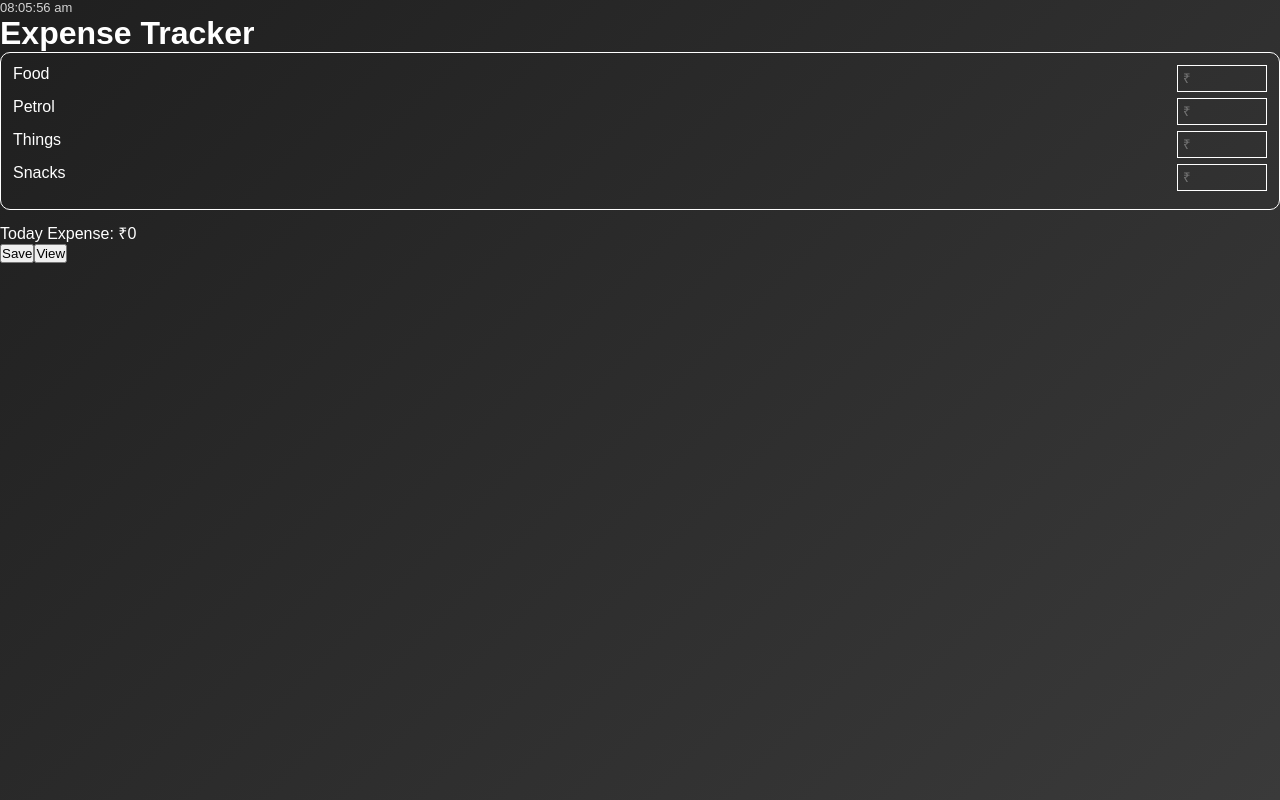
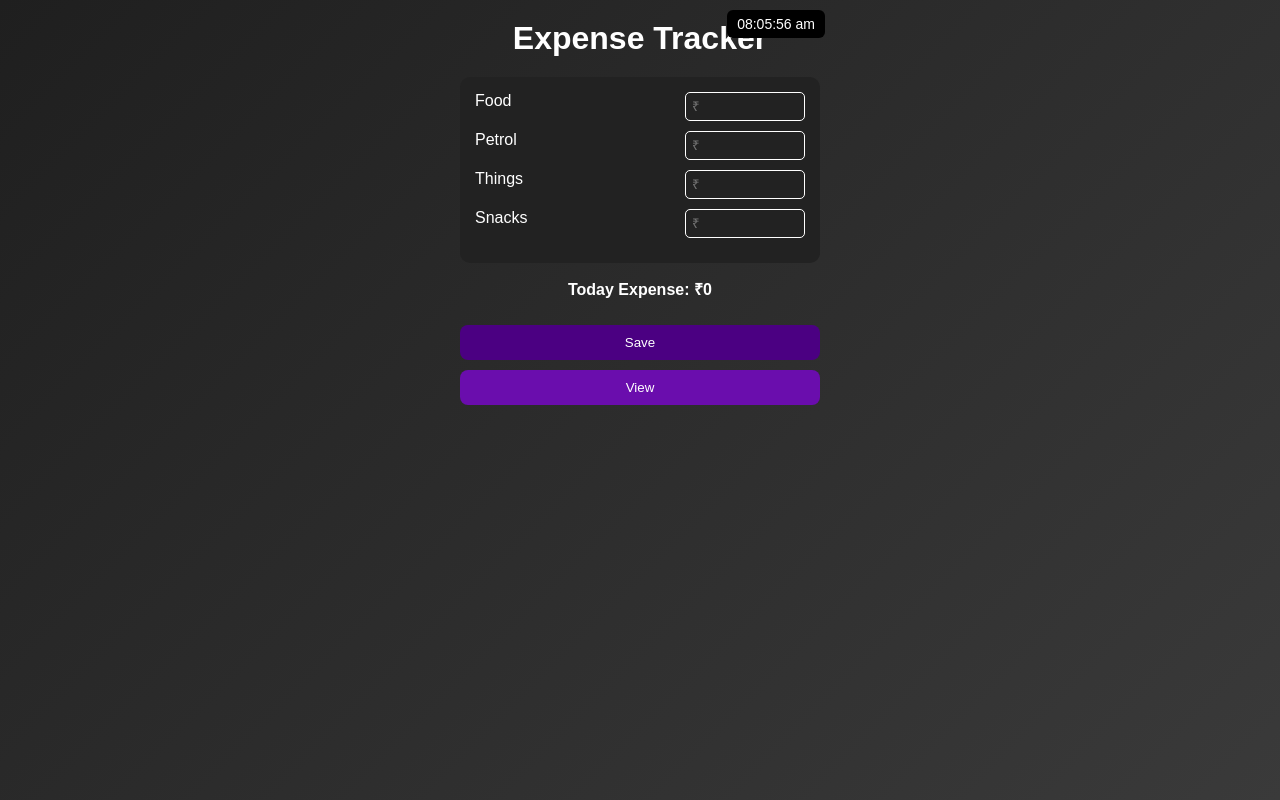
Before and after one commit to RadhakrishnanSA/Money_manager, a React (Vite) app: page / in a window 1280 px wide. Built offline with nearby package versions, Linux system fonts and the light colour scheme.

Commit message:
Update App.css

```diff
--- a/src/App.css
+++ b/src/App.css
@@ -1,87 +1,71 @@
-.container {
-  max-width: 420px;
+.app {
+  max-width: 400px;
   margin: auto;
   padding: 20px;
-}
-
-.header {
-  display: flex;
-  justify-content: space-between;
-  align-items: center;
-  margin-bottom: 15px;
+  position: relative;
 }
 
 .time-box {
-  font-size: 13px;
-  opacity: 0.8;
+  position: absolute;
+  top: 10px;
+  right: 15px;
+  background: #000;
+  padding: 6px 10px;
+  border-radius: 6px;
+  font-size: 14px;
 }
 
-.budget-box {
-  background: #000;
-  border: 2px solid white;
-  padding: 12px;
-  border-radius: 10px;
-  margin-bottom: 15px;
-}
-
-.budget-box label {
-  font-weight: bold;
-  display: block;
-  margin-bottom: 5px;
-}
-
-.budget-box input {
-  width: 100%;
-  background: transparent;
-  border: 1px solid white;
-  color: white;
-  padding: 8px;
-  font-size: 16px;
+h1 {
+  text-align: center;
+  margin-bottom: 20px;
 }
 
 .card {
-  border: 1px solid white;
+  background: #222;
+  padding: 15px;
   border-radius: 10px;
-  padding: 12px;
-  margin-bottom: 12px;
-}
-
-.card h3 {
-  margin-bottom: 8px;
 }
 
 .row {
   display: flex;
   justify-content: space-between;
-  margin-bottom: 6px;
+  margin-bottom: 10px;
 }
 
-.row input {
-  width: 90px;
+input {
+  width: 120px;
+  padding: 6px;
+  border: 1px solid white;
   background: transparent;
-  border: 1px solid white;
   color: white;
-  padding: 5px;
+  border-radius: 5px;
 }
 
-.summary {
-  border-top: 1px solid white;
-  margin-top: 15px;
-  padding-top: 10px;
+.total {
+  margin: 15px 0;
+  font-weight: bold;
+  text-align: center;
 }
 
-.save-btn {
+.btn {
   width: 100%;
-  margin-top: 15px;
-  padding: 12px;
+  padding: 10px;
+  margin-top: 10px;
   background: #4b0082;
   color: white;
   border: none;
-  border-radius: 10px;
-  font-size: 16px;
+  border-radius: 8px;
   cursor: pointer;
 }
 
-.save-btn:hover {
-  background: #5f1aa3;
+.view {
+  background: #6a0dad;
 }
+
+.view-box {
+  background: #111;
+  padding: 15px;
+  border-radius: 10px;
+  margin-top: 15px;
+  text-align: center;
+}
```
